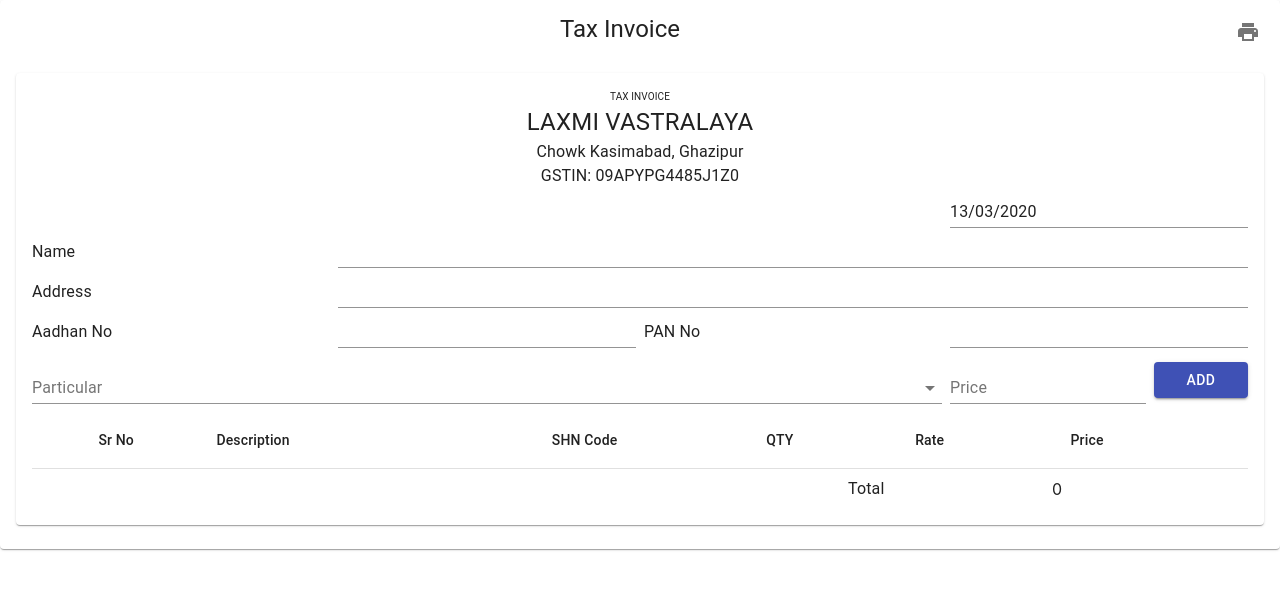
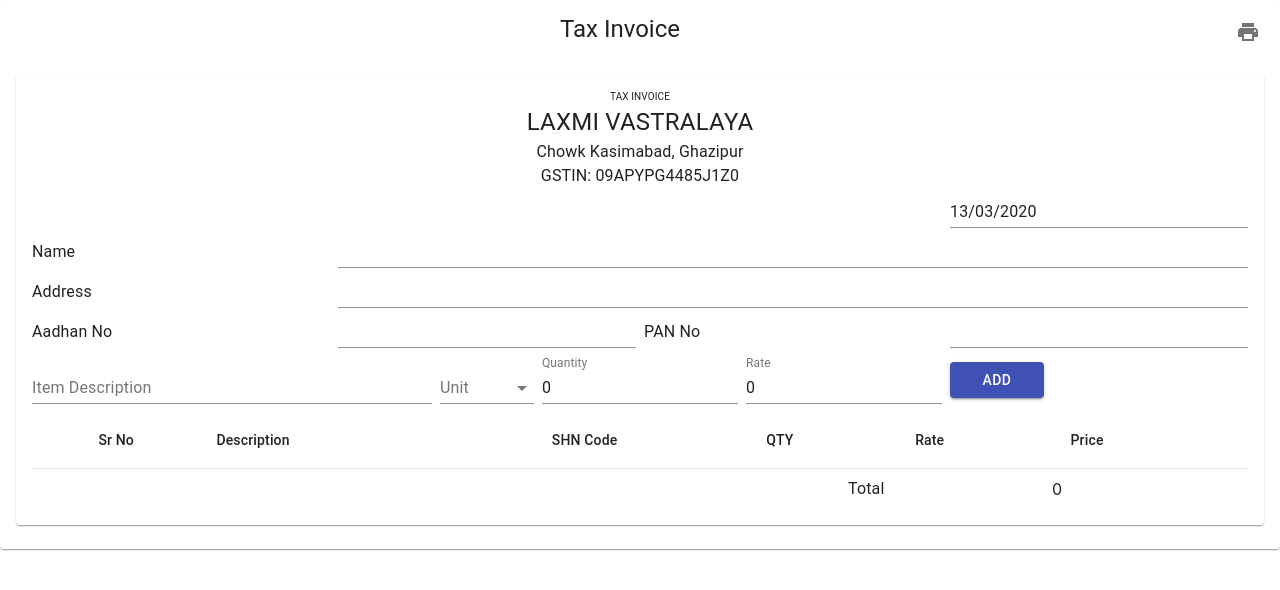
Before and after one commit to ashishkrgupta/lv, a React (Create React App) app: page / in a window 1280 px wide. Shown: the top 590 px of the page. Built offline with nearby package versions, Linux system fonts and the light colour scheme.

Commit message:
some progress in invoice page

```diff
--- a/src/App.js
+++ b/src/App.js
@@ -23,6 +23,10 @@ import TableRow from '@material-ui/core/TableRow';
 import TextField from '@material-ui/core/TextField';
 import Autocomplete from '@material-ui/lab/Autocomplete';
 import Button from '@material-ui/core/Button';
+import Select from '@material-ui/core/Select';
+import InputLabel from '@material-ui/core/InputLabel';
+import FormControl from '@material-ui/core/FormControl';
+import MenuItem from '@material-ui/core/MenuItem';
 
 import classes from "./App.module.css"
 
@@ -34,14 +38,28 @@ export default class App extends Component {
       total: 0.0,
       date: new Date(),
     },
+    item:{
+      description:"",
+      unit:"",
+      quantity:0,
+      rate:0.0,
+      price:0.0,
+    },
+    units: ["Mts", "Pc"],
     //particulars: ["Admission Fee","Annual Fee","Tution Fee","Library Fee", "Games Fee", "Computer Fee", "Others Fee", "Exam Fee", "Transport Fee", "Late Fee"],
 
   };
 
   addItem = () => {
     let invoice = {...this.state.invoice};
-    invoice.items.push({description:this.state.currentParticular, rate:500.00, price:this.state.currentPrice});
-    this.setState({invoice, currentParticular:"", currentPrice:0});
+    let item = {...this.state.item};
+    item.price = item.rate * item.quantity;
+    invoice.items.push({...item});
+    item.description = "";
+    item.price = 0;
+    item.quantity = 0;
+    item.rate = 0;
+    this.setState({invoice, item});
   }
 
 
@@ -127,18 +145,46 @@ export default class App extends Component {
               </Grid>
 
               {/* row */}
-              <Grid item xs={9}>
-                <Autocomplete className="width100percent"
-                  options={this.state.particulars}
-                  style={{ width: "100%" }}
-                  inputValue={this.state.currentParticular}
-                  onChange={(e, val) => {this.setState({currentParticular: val});}}
-                  renderInput={params => <TextField style={{ width: "100%" }} {...params} label="Particular" />}
-                />
+              <Grid item xs={4}>
+                <TextField className="width100percent" label="Item Description"
+                  value={this.state.item.description}
+                  onChange={e => {
+                    let item = {...this.state.item};
+                    item.description = e.target.value;
+                    this.setState({item});
+                    }}/>
+              </Grid>
+              <Grid item xs={1}>
+                <FormControl className={ "width100percent " }>
+                  <InputLabel id="language-label">Unit</InputLabel>
+                  <Select
+                    value={this.state.item.unit}
+                    onChange={e => {
+                      let item = {...this.state.item};
+                      item.unit = e.target.value;
+                      this.setState({item});
+                    }}
+                  >
+                    {this.state.units.map(name => ( <MenuItem key={name.id} value={name}> {name} </MenuItem> ))}
+                  </Select>
+                </FormControl>
               </Grid>
               <Grid item xs={2}>
-                <TextField className="width100percent" label="Price"
-                  onChange={e => {this.setState({currentPrice: parseFloat(e.target.value)})}}/>
+                <TextField className="width100percent" label="Quantity"
+                  value={this.state.item.quantity}
+                  onChange={e => {
+                    let item = {...this.state.item};
+                    item.quantity = e.target.value;
+                    this.setState({item});
+                    }}/>
+              </Grid>
+              <Grid item xs={2}>
+                <TextField className="width100percent" label="Rate"
+                  value={this.state.item.rate}
+                  onChange={e => {let item = {...this.state.item};
+                  item.rate = e.target.value;
+                  this.setState({item});
+                  }}/>
               </Grid>
               <Grid item xs={1}>
                 <Button className="width100percent" variant="contained" onClick={this.addItem} color="primary">Add</Button>
@@ -163,6 +209,9 @@ export default class App extends Component {
                         <TableRow key={index}>
                           <TableCell align="center">{index + 1}</TableCell>
                           <TableCell align="left">{item.description}</TableCell>
+                          <TableCell align="center"></TableCell>
+                          <TableCell align="center">{item.quantity + " " + item.unit}</TableCell>
+                          <TableCell align="center">{item.rate}</TableCell>
                           <TableCell align="center">{item.price}</TableCell>
                           <TableCell align="center"><DeleteIcon onClick={ () =>
                             {
```
